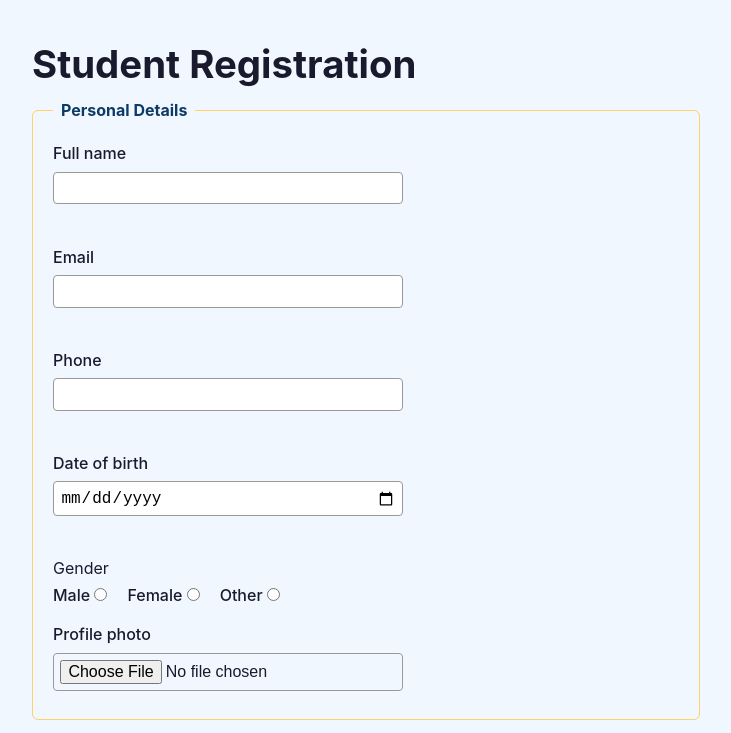
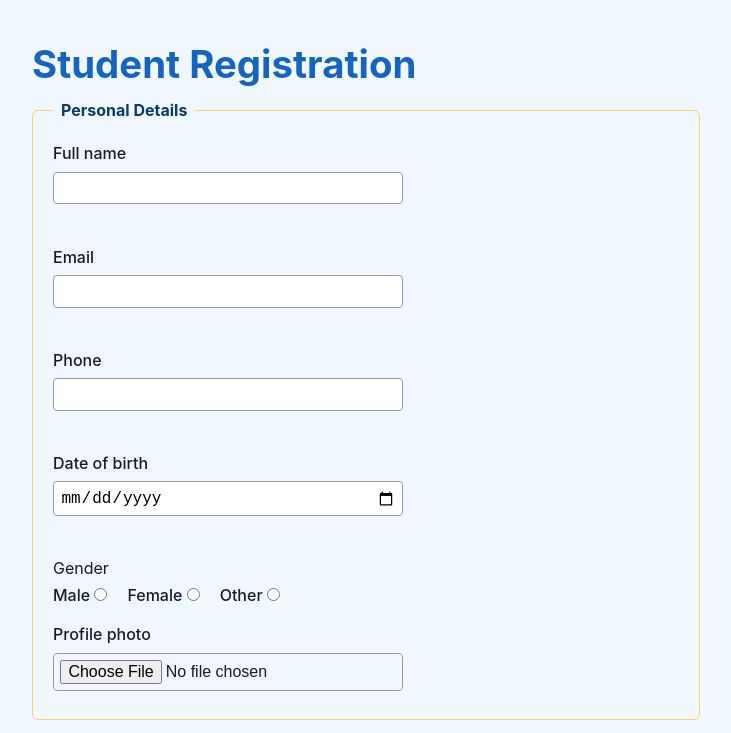
Before and after one commit to Metroski/cs361-module1, a plain HTML site: page week4 student registration/register.html in a window 1280 px wide. Shown: the top 733 px of the page, without its empty margins (274-1005 px from the left). Drawn offline with Linux system fonts and the light colour scheme.

Commit message:
Update register.css

```diff
--- a/week4 student registration/register.css
+++ b/week4 student registration/register.css
@@ -1,5 +1,6 @@
 :root{
 
+    --primary-color:#1565C0;
     --c-secondary:#0096C7;
     --c-accent:  #FFD166;
     --c-bg:      #F0F7FF;
```
